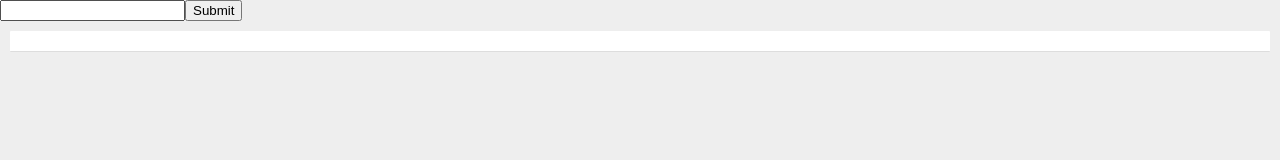
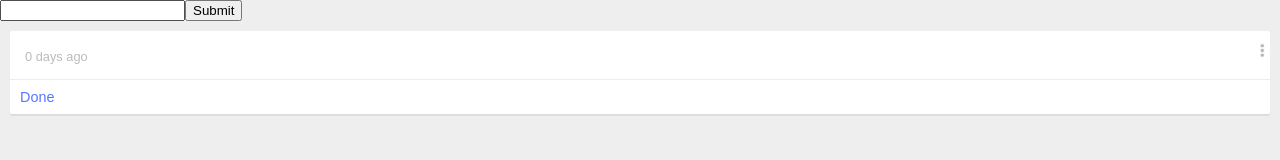
Before and after one commit to owencm/reminders, a plain HTML site: page index.html in a window 1280 px wide. Both pictures are taken after a click on the input 213 px from the left and 10 px from the top of the page. Drawn offline with Linux system fonts and the light colour scheme.

Commit message:
Initial CSS card template in place

```diff
--- a/index.html
+++ b/index.html
@@ -16,14 +16,43 @@
 				padding: 0 10px 0 10px;
 			}
 			.card {
+				position: relative;
 				background-color: white;
-				border-radius: 1px;
-				border-bottom: 1px solid #ddd;
+				border-radius: 2px;
+				box-shadow: 0 2px 0 0 #ddd;
 				font-family: sans-serif;
 				font-weight: lighter;
-				font-size: 1.2em;
+			}
+			.card .card-content-padder {
+				padding: 15px 20px 15px 15px;
+			}
+			.card .card-action {
+				color: #57f;
+				font-size: 0.9em;
+				padding: 10px;
+			}
+			.card .menu {
+				background-image: url('dropdown.png');
+				background-size: 6px 17px;
+				width: 6px;
+				height: 17px;
+				position: absolute;
+				top: 10px;
+				right: 5px;
+			}
+			.card .title {
 				color: #888;
-				padding: 10px;
+				font-size: 1.25em;
+				line-height: 1.25em;
+				margin-bottom: 5px;
+			}
+			.card .last-done {
+				color: #bbb;
+				font-size: 0.8em;
+			}
+			.card .divider {
+				height: 1px;
+				background-color: #eee;
 			}
 		</style>
 		<link rel='stylesheet' type='text/css' href='reset.css' />
@@ -34,15 +63,25 @@
 		<script type='text/javascript' src='backbone.localStorage.js'></script>
 	</head>
 	<body>
-		<input type='text' id='input'></input><input type='submit' id='submitButton'></input>
-		<p id='text'></p>
+		<input type='text' id='titleInput'></input><input type='submit' id='submitButton'></input>
 
 		<div id='cards'></div>
 
 		<template id='card'>
 			<div class='card-container'>
-				<div class='card text'>
-
+				<div class='card'>
+					<div class='card-content-padder'>
+						<div class='menu'>
+						</div>
+						<div class='title'>
+						</div>
+						<div class='last-done'>
+						</div>
+					</div>
+					<div class='divider'></div>
+					<div class='card-action'>
+						Done
+					</div>
 				</div>
 			</div>
 		</template>
@@ -51,7 +90,13 @@
 			// Models
 			var Action = Backbone.Model.extend({
 				defaults: {
-					'text': ''
+					'title': '',
+					'lastDone': (new Date).getTime()
+				},
+				lastDoneDays: function () {
+					var milliSince = (new Date).getTime() - this.get('lastDone');
+					// Todo: check this should be a floor
+					return Math.floor(milliSince/86400000);
 				}
 			});
 			var ActionCollection = Backbone.Collection.extend({
@@ -69,9 +114,10 @@
 					document.querySelector('#cards').innerHTML = '';
 					_.each(this.model.models, function (action) {
 						var template = document.querySelector('template');
-						var textElement = template.content.querySelector('.text');
-						textElement.id = 'card-' + action.cid + '-text';
-						textElement.innerHTML = action.get('text');
+						var titleElem = template.content.querySelector('.title');
+						titleElem.innerHTML = action.get('title');
+						var lastDoneElem = template.content.querySelector('.last-done');
+						lastDoneElem.innerHTML = action.lastDoneDays() + ' days ago';
 						var instance = template.content.cloneNode(true);
 						document.querySelector('#cards').appendChild(instance);
 					});
@@ -86,8 +132,8 @@
             	}
         	});
 			document.querySelector('#submitButton').onclick = function() {
-				var text = document.querySelector('#input').value;
-				var a = new Action({text: text});
+				var title = document.querySelector('#titleInput').value;
+				var a = new Action({title: title});
 				actionCollection.create(a);
 			}
 		</script>
```
Also changed, not shown: dropdown.png (added).
